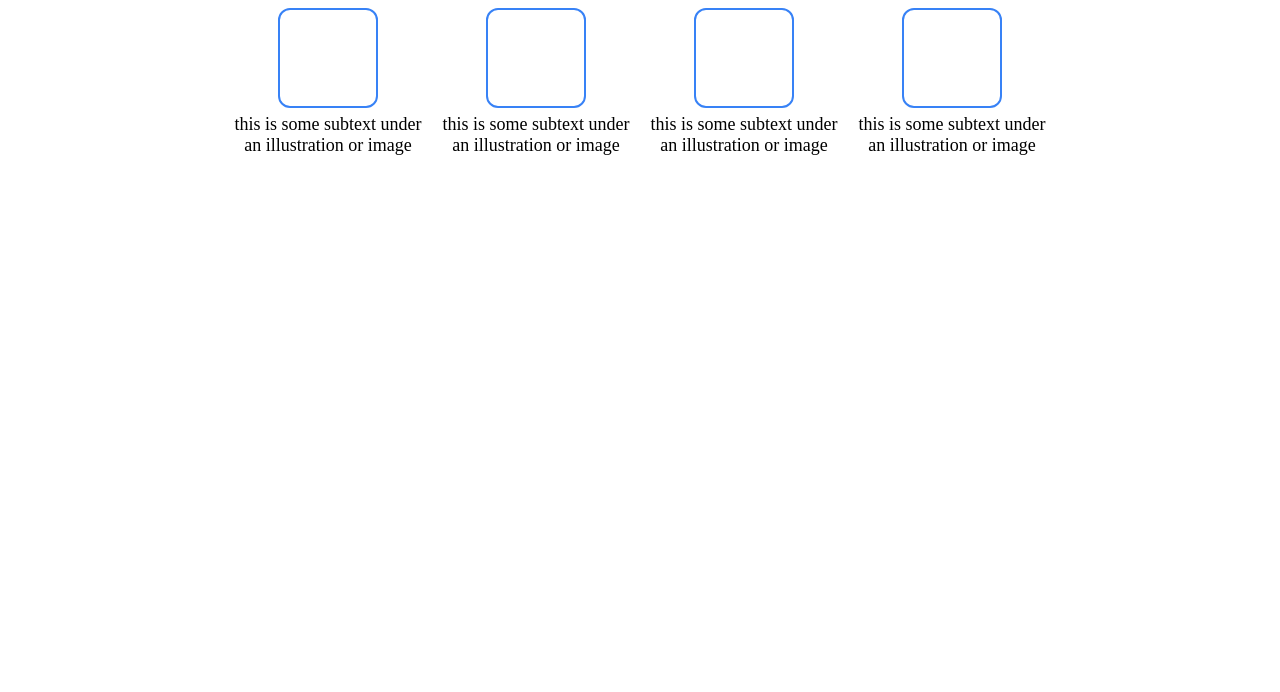
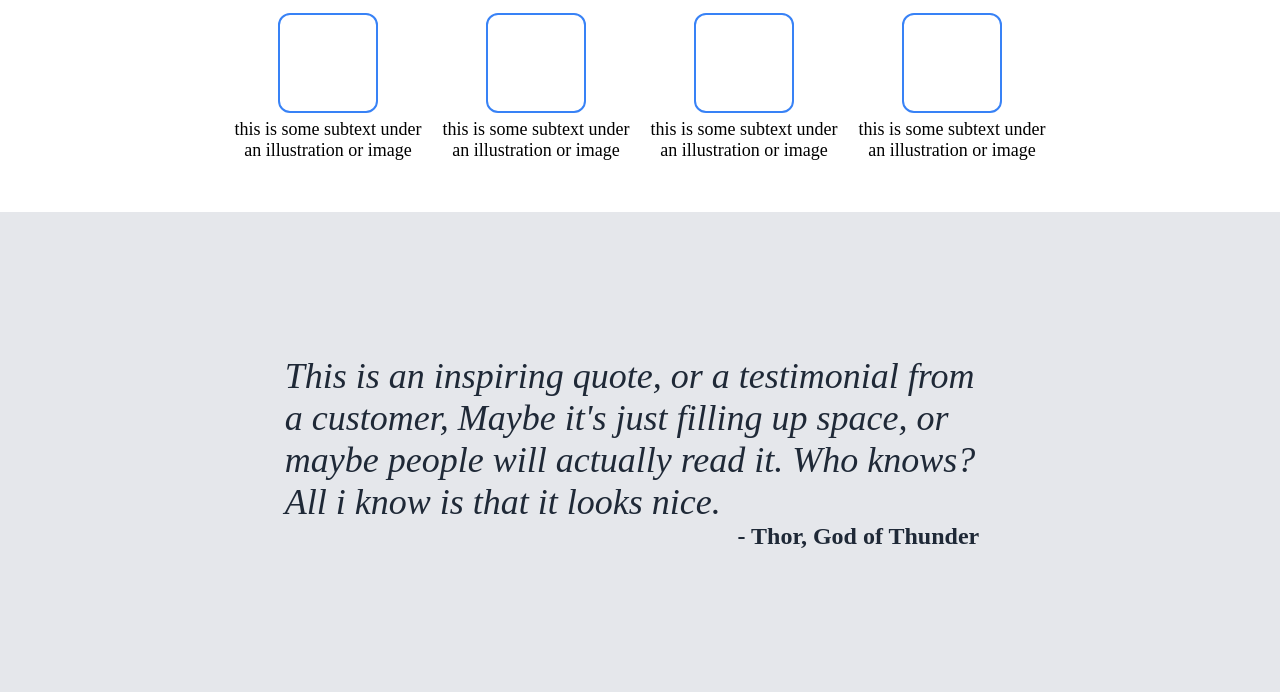
Before and after one commit to Bephoros/odin-landing-page, a plain HTML site: page index.html in a window 1280 px wide. Shown: the part 503-1195 px from the top of the page. Before the commit the page ends 800 px from the top, so only its background shows below. Drawn offline with Linux system fonts and the light colour scheme.

Commit message:
Quote section HTML and CSS done

```diff
--- a/css/style.css
+++ b/css/style.css
@@ -130,3 +130,36 @@ header {
 .subtext-item > p {
     font-size: 18px;
 }
+
+.quote {
+    display: flex;
+    justify-content: center;
+    align-items: center;
+    padding: 48px;
+    height: 60vh;
+    background-color: #E5E7EB;
+}
+
+.text {
+    display: flex;
+    flex-direction: column;
+    justify-content: center;
+    align-items: center;
+    height: 80%;
+    width: 60%;
+}
+
+.text > .quotext {
+    font-size: 36px;
+    font-weight: 300;
+    font-style: italic;
+    color: #1F2937;
+}
+
+.text > .source {
+    font-size: 24px;
+    font-weight: bold;
+    color: #1F2937;
+    align-self: flex-end;
+    margin-right: 1rem;
+}
--- a/index.html
+++ b/index.html
@@ -30,7 +30,7 @@
         </div>
     </section>
     <section class="information">
-        <h2>Some random information.</h2>
+        <h2 class="subtitle">Some random information.</h2>
         <div class="subtext">
             <div class="subtext-item">
                 <div class="blue-square"></div>
@@ -50,5 +50,11 @@
             </div>
         </div>
     </section>
+    <section class="quote">
+        <div class="text">
+            <p class="quotext">This is an inspiring quote, or a testimonial from a customer, Maybe it's just filling up space, or maybe people will actually read it. Who knows? All i know is that it looks nice.</p>
+            <p class="source">- Thor, God of Thunder</p>
+        </div>
+    </section>
 </body>
 </html>
```
